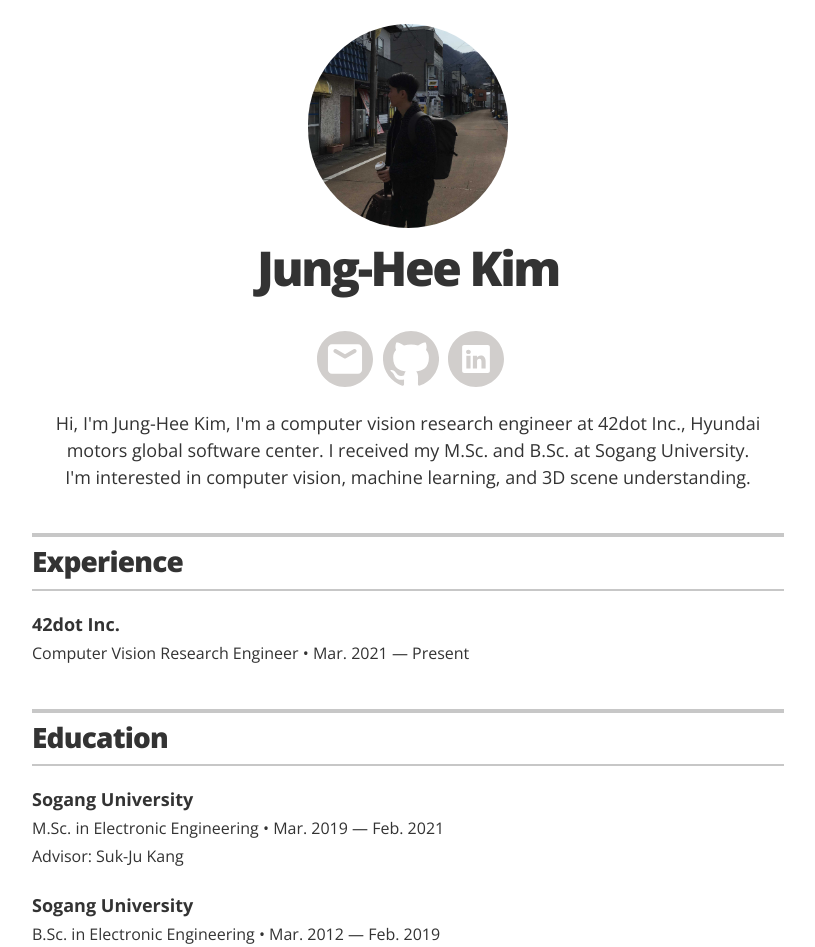
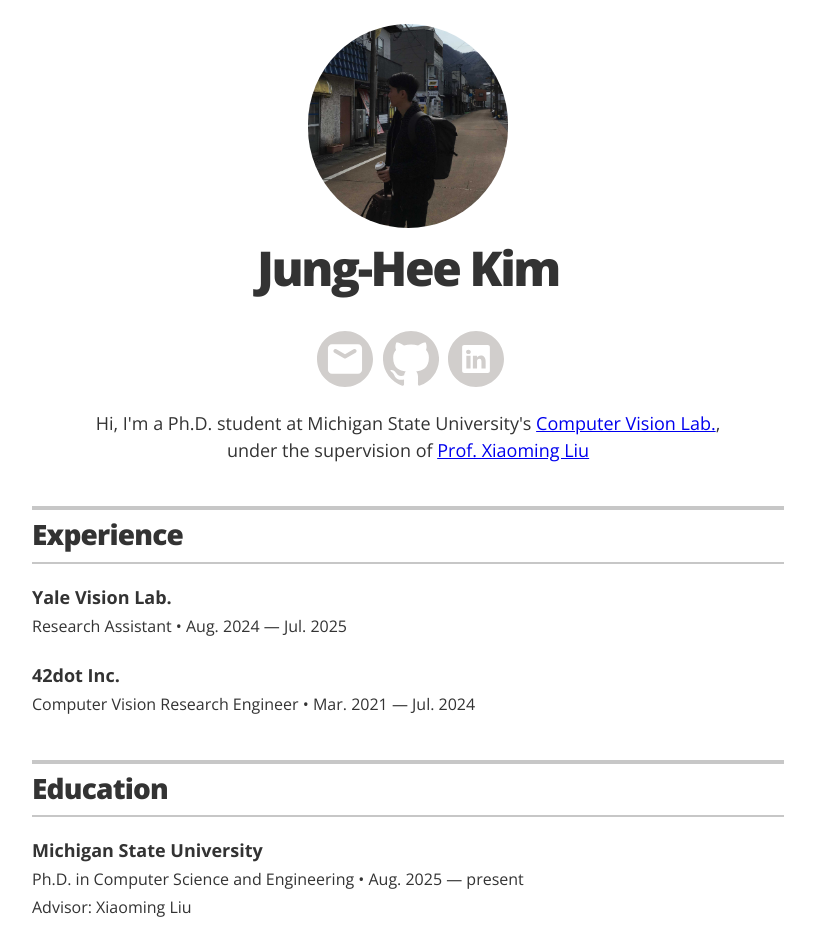
Before and after one commit to JungHeeKim29/jungheekim29.github.io, a Jekyll site: the page built from index.html, in a window 1280 px wide and 1400 px high. Shown: the top 947 px of the window, without its empty margins (232-1047 px from the left). Built offline with Jekyll 4.4.1, drawn with Linux system fonts in a browser that asks for light colours; some of the changed text lies outside the part shown.

Commit message:
update resume

```diff
--- a/_config.yml
+++ b/_config.yml
@@ -16,8 +16,9 @@
 # used for the contact button in _layouts/resume.html
 resume_contact_email:           "kjhe29@gmail.com"
 
-resume_header_intro: "<p>Hi, I'm Jung-Hee Kim, I'm a computer vision research engineer at 42dot Inc., Hyundai motors global software center. I received my M.Sc. and B.Sc. at Sogang University.
-<br>I'm interested in computer vision, machine learning, and 3D scene understanding.</p>"
+resume_header_intro: "<p>Hi, I'm a Ph.D. student at Michigan State University's <a href='https://cvlab.cse.msu.edu' target='_blank'>Computer Vision Lab.</a>,
+  <br> under the supervision of <a href='https://www.cse.msu.edu/~liuxm/' target='_blank'>Prof. Xiaoming Liu</a>"
+# <br>I'm interested in computer vision, machine learning, and 3D scene understanding.</p>"
 
 #<br>My research interests are <li>Multi-view Geometry</li><li>Computer vision</li><li>Low-level vision</li>
 # use "yes" to display the email contact button,
--- a/_data/education.yml
+++ b/_data/education.yml
@@ -1,4 +1,9 @@
 # Degree
+- degree: Ph.D. in Computer Science and Engineering
+  uni: Michigan State University
+  year: Aug. 2025 &mdash; present
+  summary: "Advisor: Xiaoming Liu"
+
 - degree: M.Sc. in Electronic Engineering
   uni: Sogang University
   year: Mar. 2019 &mdash; Feb. 2021
--- a/_data/experience.yml
+++ b/_data/experience.yml
@@ -1,6 +1,11 @@
 # Jobs
+# Research assitant at Yale Vision Lab
+- company: Yale Vision Lab.
+  position: Research Assistant
+  duration: Aug. 2024 &mdash; Jul. 2025
+  summary:
 # Computer vision research engieer at 42dot
 - company: 42dot Inc.
   position: Computer Vision Research Engineer
-  duration: Mar. 2021 &mdash; Present
+  duration: Mar. 2021 &mdash; Jul. 2024
   summary:
--- a/_data/interests.yml
+++ b/_data/interests.yml
@@ -1,4 +1,4 @@
 # Interests
-- description: computer vision
-- description: 3D understanding
-- description: machine learning
+- description: Computer Vision
+- description: 3D Understanding
+- description: Machine Learning
--- a/_data/others.yml
+++ b/_data/others.yml
@@ -1,3 +1,5 @@
 # Others
+- name: Reviewer
+  description: "Reviewer for NeurIPS2025"
 - name: South Korea Military Service
   description: Aircraft Electronic Weapon Engineer in Republic of Korea Air Force, Oct. 2014 &mdash; Oct. 2016
```
Also changed, not shown: _data/publication.yml (+7 -1 lines), Gemfile.lock, images/calibtoken.png (added).
